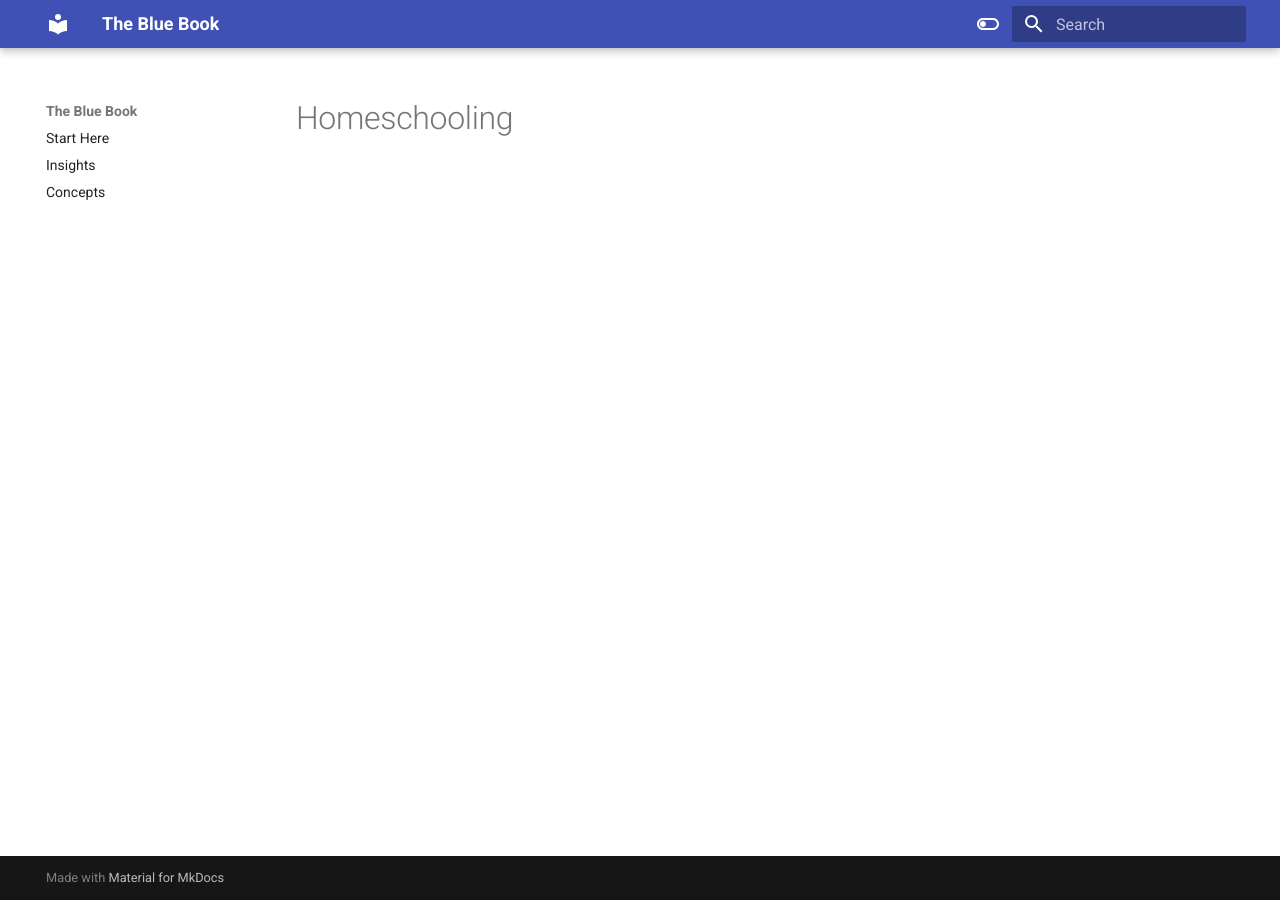
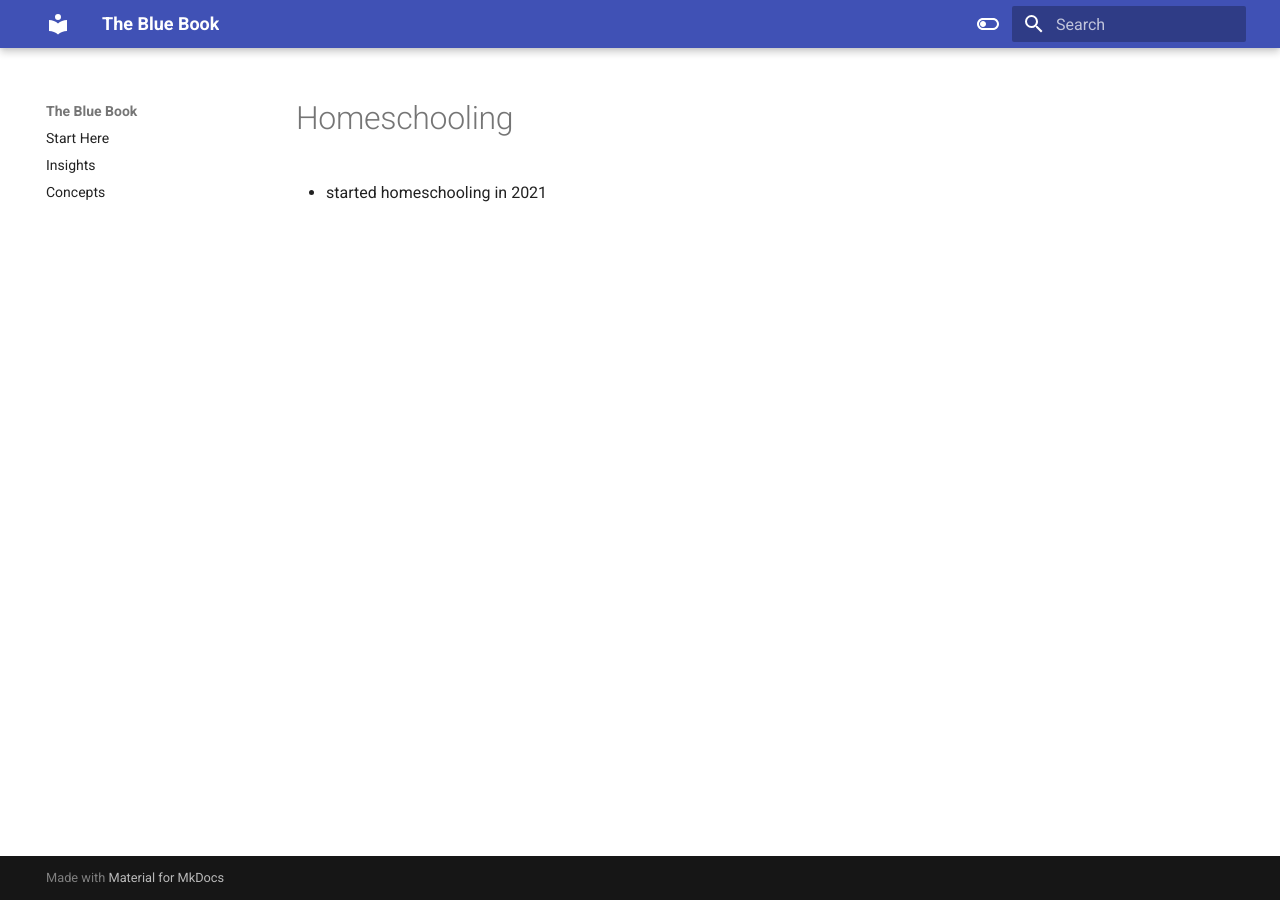
Before and after one commit to jjude/mkdocs, an MkDocs documentation site: the page built from docs/Homeschooling.md, in a window 1280 px wide. Built offline with MkDocs 1.6.1 and Material for MkDocs 9.7.7, drawn with Linux system fonts in a browser that asks for light colours.

Commit message:
mobile test

```diff
--- a/docs/Homeschooling.md
+++ b/docs/Homeschooling.md
@@ -1,3 +1,5 @@
 ---
 title: "Homeschooling"
 ---
+
+- started homeschooling in 2021
```
